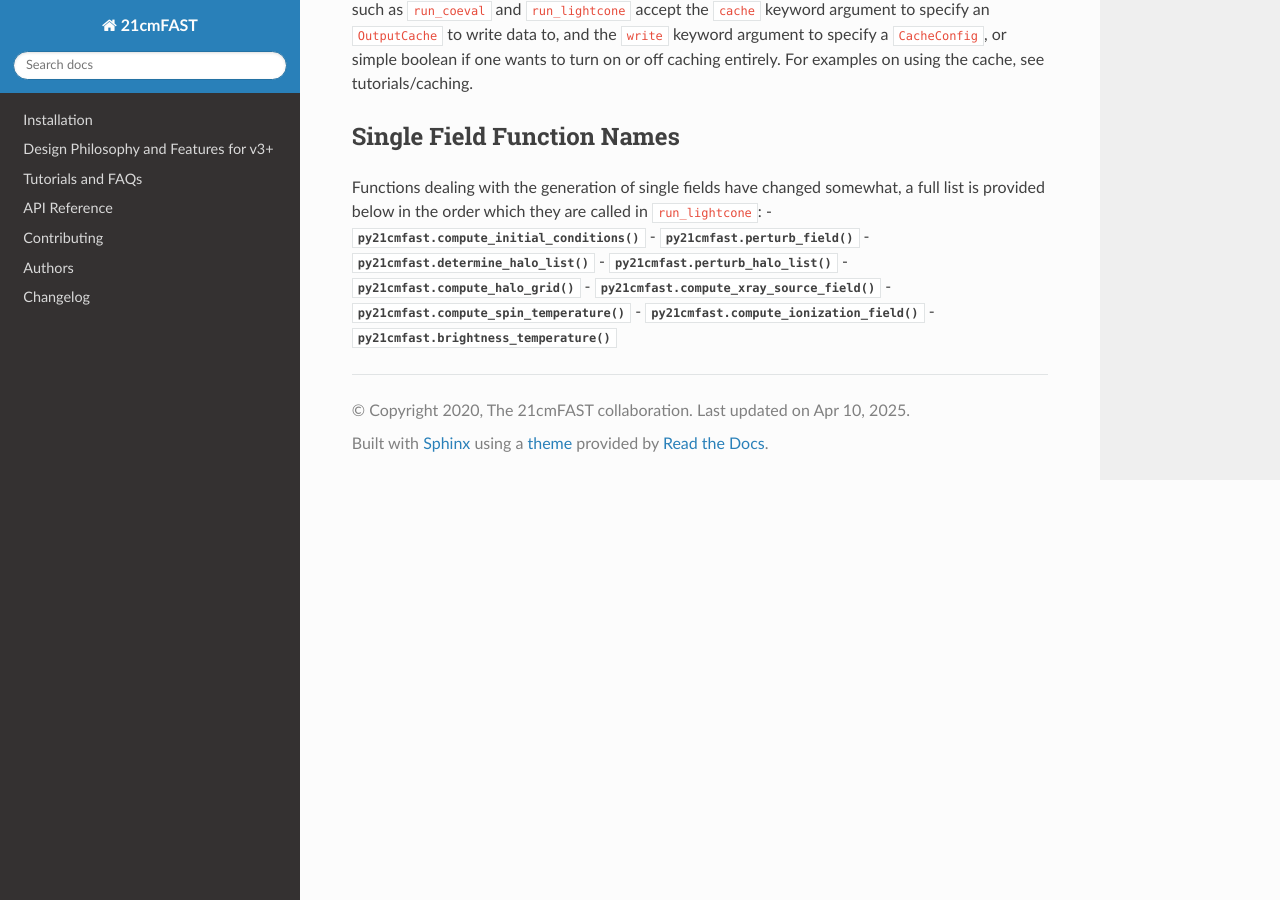
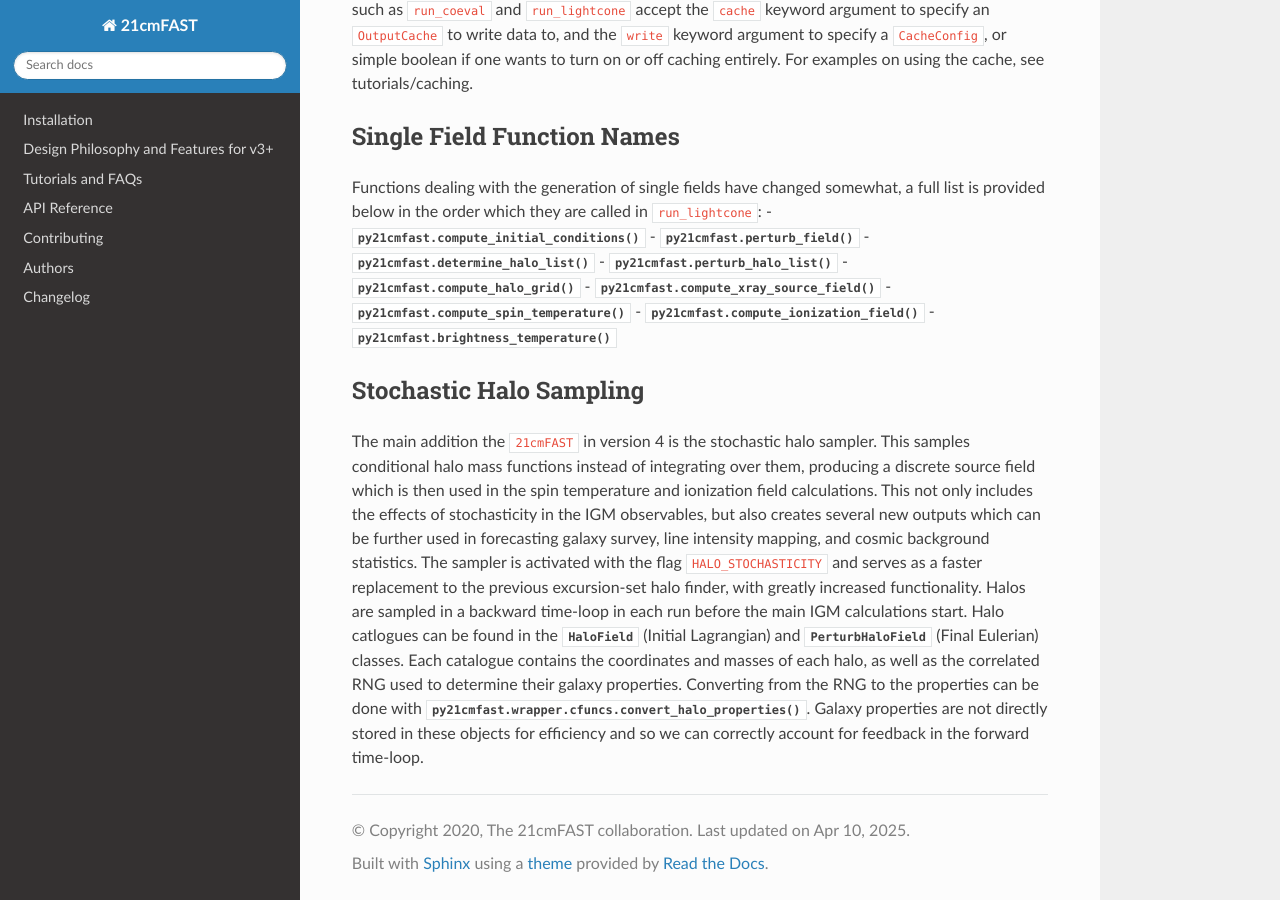
Before and after one commit to 21cmfast/21cmFAST, a Sphinx documentation site: the page built from docs/updates_from_v3.rst, in a window 1280 px wide and 900 px high, scrolled down 1755 px. Built offline with Sphinx 7.4.7 and the Read the Docs theme 3.1.0, drawn with Linux system fonts in a browser that asks for light colours; pages that are not in the unit, such as notebooks, are missing from menus.

Commit message:
some doc changes and cleanup

```diff
--- a/docs/design.rst
+++ b/docs/design.rst
@@ -15,7 +15,7 @@ very thorough :doc:`API Reference <reference/index>`.
 
 Design Philosophy
 =================
-The goal of v3 of ``21cmFAST`` is to provide the same computational efficiency and
+The goal of v3+ of ``21cmFAST`` is to provide the same computational efficiency and
 scientific features of the previous generations, but packaged in a form that adopts the
 best modern programming standards, including:
 
--- a/docs/updates_from_v3.rst
+++ b/docs/updates_from_v3.rst
@@ -70,7 +70,7 @@ and the ``write`` keyword argument to specify a ``CacheConfig``, or simple boole
 or off caching entirely. For examples on using the cache, see :ref:`tutorials/caching`.
 
 Single Field Function Names
-==============
+===========================
 Functions dealing with the generation of single fields have changed somewhat, a full list is provided below
 in the order which they are called in ``run_lightcone``:
 - :func:`py21cmfast.compute_initial_conditions`
@@ -82,3 +82,18 @@ in the order which they are called in ``run_lightcone``:
 - :func:`py21cmfast.compute_spin_temperature`
 - :func:`py21cmfast.compute_ionization_field`
 - :func:`py21cmfast.brightness_temperature`
+
+Stochastic Halo Sampling
+========================
+The main addition the ``21cmFAST`` in version 4 is the stochastic halo sampler. This samples conditional halo mass
+functions instead of integrating over them, producing a discrete source field which is then used in the spin
+temperature and ionization field calculations. This not only includes the effects of stochasticity in the IGM
+observables, but also creates several new outputs which can be further used in forecasting galaxy survey,
+line intensity mapping, and cosmic background statistics. The sampler is activated with the flag ``HALO_STOCHASTICITY``
+and serves as a faster replacement to the previous excursion-set halo finder, with greatly increased functionality.
+Halos are sampled in a backward time-loop in each run before the main IGM calculations start.
+Halo catlogues can be found in the :class:`HaloField` (Initial Lagrangian) and :class:`PerturbHaloField`
+(Final Eulerian) classes. Each catalogue contains the coordinates and masses of each halo, as well as the
+correlated RNG used to determine their galaxy properties. Converting from the RNG to the properties can be done with
+:func:`py21cmfast.wrapper.cfuncs.convert_halo_properties`. Galaxy properties are not directly stored in these objects
+for efficiency and so we can correctly account for feedback in the forward time-loop.
```
Also changed, not shown: 3 other files.
